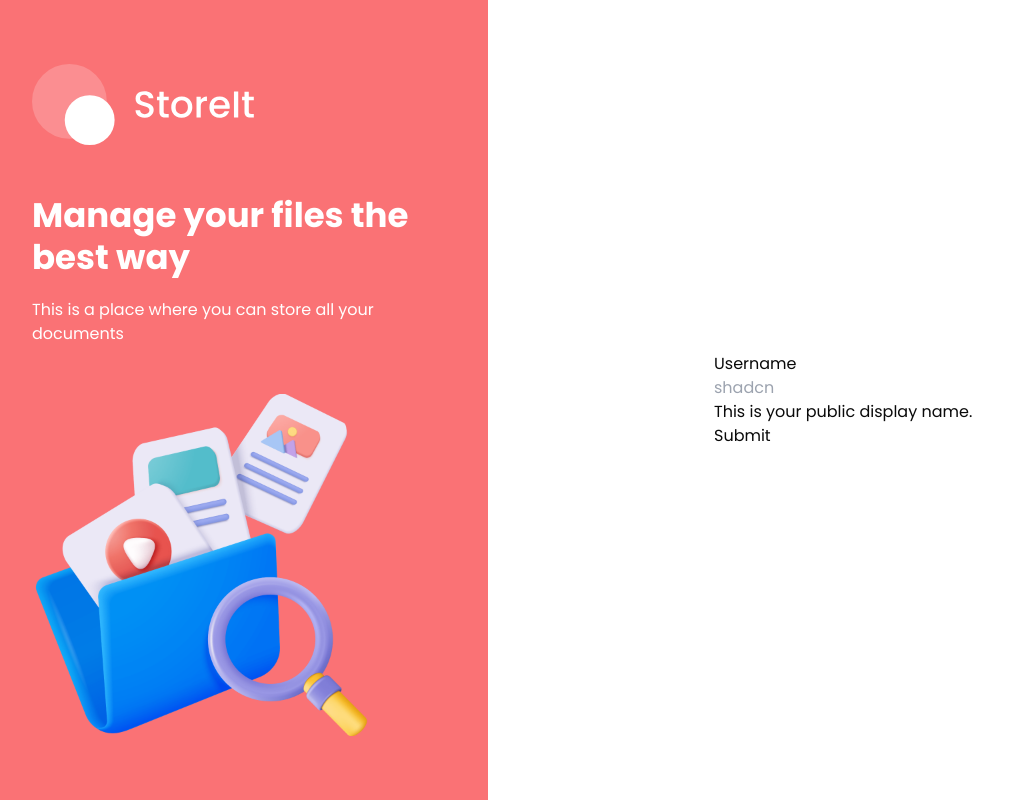
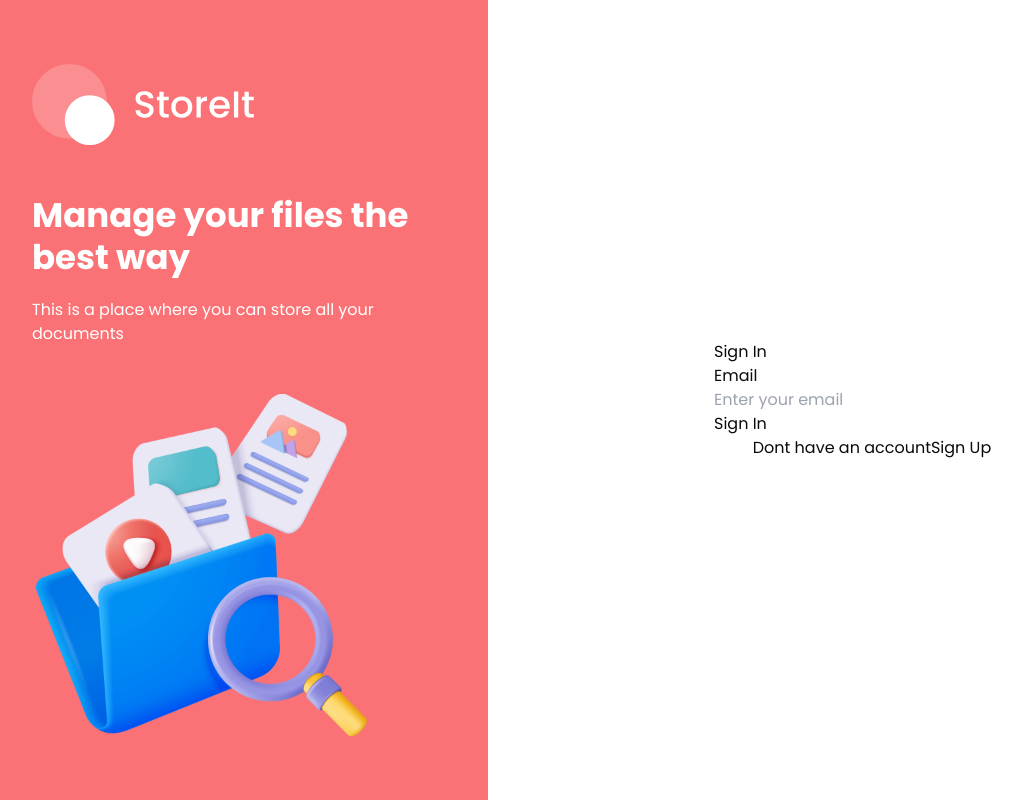
Before and after one commit to HERCULES005/StoreIt---Similiar-app-to-Google-drive, a Next.js app: page /sign-in in a window 1280 px wide. Shown: the whole page, without its empty margins (24-1046 px from the left). Built offline with nearby package versions, Linux system fonts and the light colour scheme.

Commit message:
Working sign-in & sign-up pages

```diff
--- a/Components/AuthForm.tsx
+++ b/Components/AuthForm.tsx
@@ -1,13 +1,23 @@
 // Place the "use client" directive at the very top of the file
 "use client";
 
-import React from "react";
+import React, { useState } from "react";
 import { z } from "zod";
 import { zodResolver } from "@hookform/resolvers/zod";
 import { useForm } from "react-hook-form";
 import { Button } from "@/Components/ui/button";
-import { Form, FormControl, FormDescription, FormField, FormItem, FormLabel, FormMessage } from "@/Components/ui/form";
+import {
+  Form,
+  FormControl,
+  FormDescription,
+  FormField,
+  FormItem,
+  FormLabel,
+  FormMessage,
+} from "@/Components/ui/form";
 import { Input } from "@/Components/ui/input";
+import SignIn from "@/app/(auth)/sign-in/page";
+import Link from "next/link";
 
 type FormType = "sign-in" | "sign-up";
 
@@ -16,6 +26,10 @@
 });
 
 const AuthForm = ({ type }: { type: FormType }) => {
+
+  const [isLoading, setIsLoading] = useState(false);
+  const [errorMessage, setErrorMessage] = useState("");
+
   // 1. Define your form.
   const form = useForm<z.infer<typeof formSchema>>({
     resolver: zodResolver(formSchema),
@@ -30,27 +44,72 @@
   };
 
   return (
+    <>
       <Form {...form}>
-      <form onSubmit={form.handleSubmit(onSubmit)} className="space-y-8">
+        <form onSubmit={form.handleSubmit(onSubmit)} className="auth-form">
+          <h1>{type === "sign-in" ? "Sign In" : "Sign Up"}</h1>
+          {type === "sign-up" && (
             <FormField
               control={form.control}
-          name="username"
+              name="fullName"
               render={({ field }) => (
                 <FormItem>
-              <FormLabel>Username</FormLabel>
+                  <div className="shad-form-item">
+                    <FormLabel className="shad-form-label">
+                      Full Name{" "}
+                    </FormLabel>
                     <FormControl>
-                <Input placeholder="shadcn" {...field} />
+                      <Input
+                        placeholder="Enter your full name"
+                        className="shad-input"
+                        {...field}
+                      />
                     </FormControl>
-              <FormDescription>
-                This is your public display name.
-              </FormDescription>
-              <FormMessage />
+                  </div>
+                  <FormMessage className="shad-form-message" />
                 </FormItem>
               )}
             />
-        <Button type="submit">Submit</Button>
+          )}
+          <FormField
+              control={form.control}
+              name="email"
+              render={({ field }) => (
+                <FormItem>
+                  <div className="shad-form-item">
+                    <FormLabel className="shad-form-label">
+                      Email{" "}
+                    </FormLabel>
+                    <FormControl>
+                      <Input
+                        placeholder="Enter your email"
+                        className="shad-input"
+                        {...field}
+                      />
+                    </FormControl>
+                  </div>
+                  <FormMessage className="shad-form-message" />
+                </FormItem>
+              )}
+            />
+          <Button type="submit" className="form-submit-button" disabled = {isLoading  }>{type === "sign-in" ? "Sign In" : "Sign Up"}
+            {isLoading && (
+              <img src="./assets/icons/loader.svg" alt="loader" width={24} height={24} className="ml-2 animate-spin" />
+            )}
+          </Button>
+          {errorMessage &&(<p className="error-message">*{errorMessage}</p>)}
+          <div className="body-2 flex justify-center">
+            <p className="text-light-100">
+              {type === "sign-in" ?"Dont have an account" : "Already have an account"}
+            </p>
+            <Link href={ type === "sign-in" ? "/sign-up" : "/sign-in"} className="ml-1 font-medium text-brand">
+              {" "}
+              {type === "sign-in" ? "Sign Up" : "Sign In"}
+            </Link>
+          </div>
         </form>
       </Form>
+    </>
   );
 };
 
```
Lines whose indentation alone changed are shown as unchanged.
